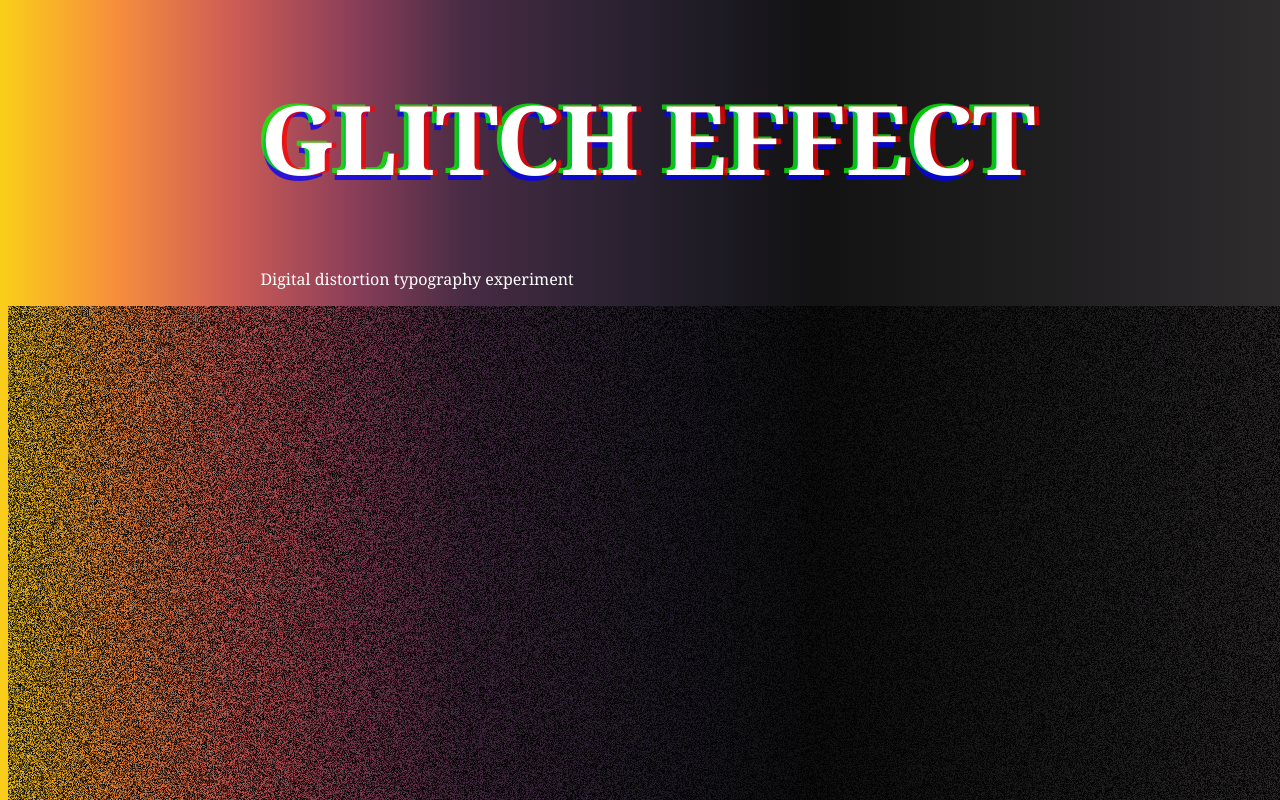
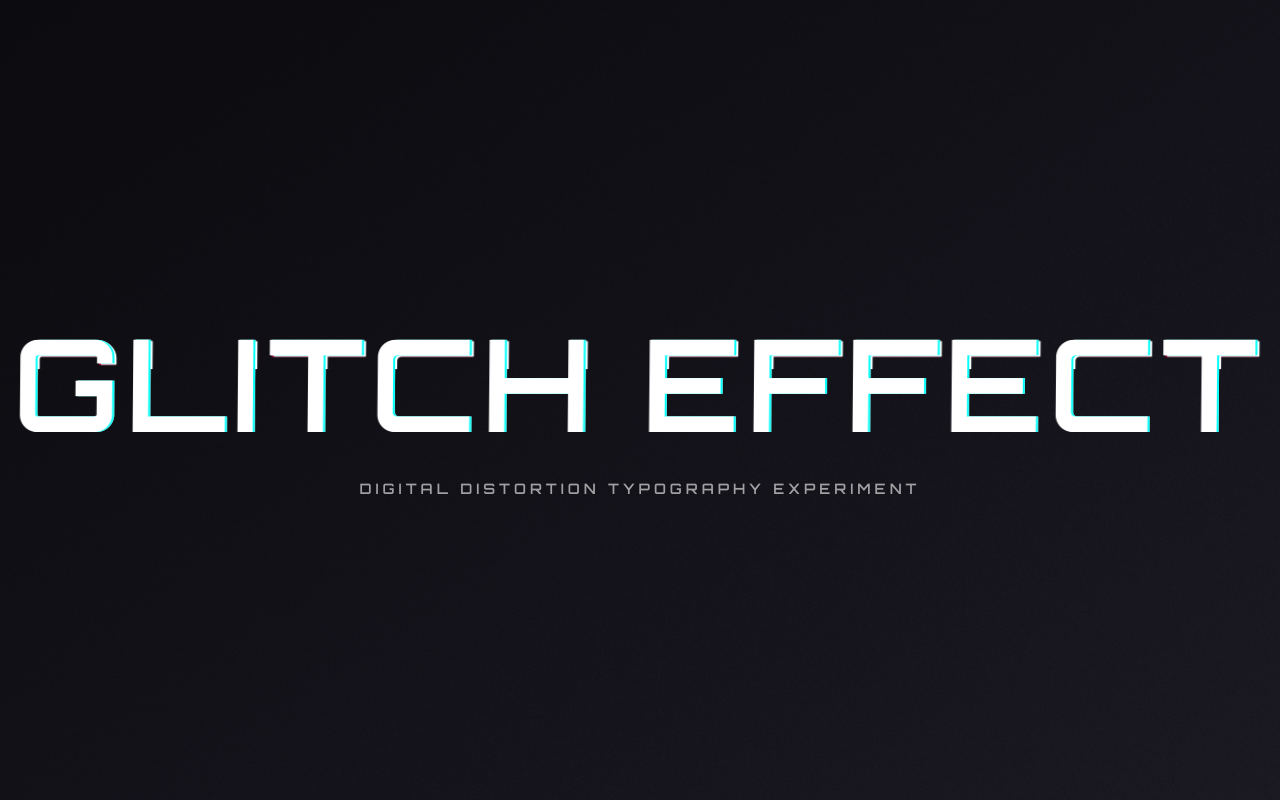
Before and after one commit to portfolioOntwikkelaar/GlitchEffect2CSS, a plain HTML site: page index.html in a window 1280 px wide. Shown: the top 800 px of the page. Drawn offline with Linux system fonts and the light colour scheme; animation ran at ten frames a second.

Commit message:
Refactor CSS for improved styling and animations

```diff
--- a/css/main.css
+++ b/css/main.css
@@ -1,101 +1,134 @@
+@import url('https://fonts.googleapis.com/css2?family=Orbitron:wght@600&display=swap');
+
+:root {
+  --bg1: #0c0b0f;
+  --bg2: #1c1a24;
+  --accent1: #ff003c;
+  --accent2: #00fff9;
+  --accent3: #39ff14;
+}
+
+* {
+  margin: 0;
+  padding: 0;
+  box-sizing: border-box;
+}
+
 body {
-  background-image: linear-gradient(to right, #facf19, #f68e3d, #cd5c55, #8d3f59, #482b44, #312436, #1f1c26, #121213, #19191a, #201f20, #272527, #2f2c2d);
-  min-height: 100vh;
+  background: linear-gradient(145deg, var(--bg1), var(--bg2));
+  color: #fff;
+  font-family: 'Orbitron', sans-serif;
+  height: 100vh;
   display: grid;
   place-items: center;
-  color: white;
-  font-family: Georgia, serif;
+  overflow: hidden;
+  user-select: none;
+}
+
+.center {
+  text-align: center;
+  z-index: 2;
+  position: relative;
+  animation: fadeIn 2s ease forwards;
 }
 
 .glitch {
-  font-size: 6rem;
+  font-size: clamp(3rem, 10vw, 8rem);
   font-weight: 700;
+  position: relative;
+  display: inline-block;
+  color: #fff;
   text-transform: uppercase;
-  position: relative;
-  text-shadow:
-    0.05em 0 0 rgba(255,0,0,0.75),
-    -0.025em -0.05em 0 rgba(0,255,0,0.75),
-    0.025em 0.05em 0 rgba(0,0,255,0.75);
-
-    animation: glitch 500ms infinite;
+  letter-spacing: 0.05em;
+  animation: glitch-skew 2s infinite linear alternate-reverse;
 }
 
-.glitch span {
+/* layered pseudo elements for RGB split */
+.glitch::before,
+.glitch::after {
+  content: attr(data-text);
   position: absolute;
+  left: 0;
   top: 0;
-  left: 0;
+  width: 100%;
+  color: #fff;
+  background: transparent;
+  overflow: hidden;
+  clip-path: inset(0 0 0 0);
+}
 
+.glitch::before {
+  left: 2px;
+  text-shadow: -2px 0 var(--accent1);
+  animation: glitch-anim-1 3s infinite linear alternate-reverse;
 }
-.glitch span:first-child {
-  animation: glitch 650ms infinite;
-  color: rgba(66, 255, 88, 0.831);
-  clip-path: polygon(0 0, 100% 0, 100% 45%, 0 45%);
-  transform: translate(-0.025em, -0.0125em);
-  opacity: 0.8;
+
+.glitch::after {
+  left: -2px;
+  text-shadow: 2px 0 var(--accent2);
+  animation: glitch-anim-2 2.5s infinite linear alternate-reverse;
 }
-.glitch span:last-child {
-  animation: glitch 375ms infinite;
 
-  clip-path: polygon(0 10%, 100% 20%, 100% 100%, 0 100%);
-  transform: translate(0.0125em, 0.025em);
-  color: red;
-  opacity: 0.8;
+/* Subtitle */
+.subtitle {
+  margin-top: 1rem;
+  font-size: 0.9rem;
+  letter-spacing: 4px;
+  text-transform: uppercase;
+  color: rgba(255, 255, 255, 0.6);
+  animation: flicker 4s infinite ease-in-out alternate;
 }
-@keyframes glitch {
-  0% {
-    text-shadow:
-    0.05em 0 0 rgba(255,0,0,0.75),
-    -0.05em -0.025em 0 rgba(0,255,0,.75),
-    -0.025em 0.05em 0 rgba(0,0,255,0.75);
+
+/* Keyframes */
+@keyframes glitch-skew {
+  0% { transform: skew(0deg); }
+  20% { transform: skew(2deg); }
+  40% { transform: skew(-2deg); }
+  60% { transform: skew(1deg); }
+  80% { transform: skew(-1deg); }
+  100% { transform: skew(0deg); }
+}
+
+@keyframes glitch-anim-1 {
+  0% { clip-path: inset(0 0 90% 0); }
+  10% { clip-path: inset(10% 0 85% 0); transform: translate(-2px, -2px); }
+  20% { clip-path: inset(80% 0 5% 0); transform: translate(2px, 2px); }
+  30% { clip-path: inset(30% 0 60% 0); transform: translate(-2px, 0); }
+  50% { clip-path: inset(0 0 90% 0); transform: translate(0, 2px); }
+  100% { clip-path: inset(0 0 0 0); transform: translate(0); }
+}
+
+@keyframes glitch-anim-2 {
+  0% { clip-path: inset(80% 0 0 0); }
+  10% { clip-path: inset(10% 0 70% 0); transform: translate(2px, 2px); }
+  30% { clip-path: inset(0 0 40% 0); transform: translate(-2px, 0); }
+  50% { clip-path: inset(50% 0 30% 0); transform: translate(2px, -2px); }
+  100% { clip-path: inset(0 0 0 0); transform: translate(0); }
+}
+
+@keyframes flicker {
+  0%, 19%, 21%, 23%, 25%, 54%, 56%, 100% {
+    opacity: 1;
   }
-  14% {
-    text-shadow:
-    -0.08em 0 0 rgba(255,0,0,0.75),
-    0.20em -0.025em 0 rgba(0,255,0,.75),
-    -0.125em 0.05em 0 rgba(0,0,255,0.75);
-  }
-  25% {
-    text-shadow:
-    -0.05em -0.025em 0 rgba(255,0,0,0.75),
-    0.025em 0.025em 0 rgba(0,255,0,0.75),
-    -0.05em -0.05em 0 rgba(0,0,255,0.75);
-  }
-  49% {
-    text-shadow:
-    0.05em 0.025em 0 rgba(255,0,0,0.75),
-    -0.025em -0.025em 0 rgba(0,255,0,0.75),
-    0.05em 0.05em 0 rgba(0,0,255,0.75);
-  }
-  70% {
-    text-shadow:
-    0.025em 0.05em 0 rgba(255,0,0,.75),
-    0.05em -0.05em 0 rgba(0,255,0,0.75),
-    0, -0.05em 0 rgba(0,0,255,0.75);
-  }
-  79% {
-    text-shadow:
-    -0.45em -0.05em 0 rgba(255,0,0,.75),
-    0.05em 0.05em 0 rgba(0,255,0,0.75),
-    0, 0.05em 0 rgba(0,0,255,0.75);
-  }
-  100% {
-    text-shadow:
-    -0.025em 0 -0.09em rgba(255,0,0,.75),
-    -0.025em -0.025em 0 rgba(0,255,0,0.75),
-    -0.025em -0.05em 0 rgba(0,0,255,0.75);
+  20%, 24%, 55% {
+    opacity: 0.3;
   }
 }
 
-@media (prefers-reduced-motion: reduce){
-  *,
-  ::before,
-  ::after {
-    animation-delay: -1ms !important;
-    animation-duration: 1ms !important;
-    animation-iteration-count: 1 !important;
-    background-attachment: initial !important;
-    scroll-behavior: auto !important;
-    transition-duration: 0s !important;
-    transition-delay: 0s !important;
-  }
+@keyframes fadeIn {
+  from { opacity: 0; transform: translateY(20px); }
+  to { opacity: 1; transform: translateY(0); }
 }
+
+/* Noise overlay effect */
+#noise {
+  position: fixed;
+  top: 0;
+  left: 0;
+  width: 100%;
+  height: 100%;
+  pointer-events: none;
+  z-index: 1;
+  mix-blend-mode: overlay;
+  opacity: 0.15;
+}
```
